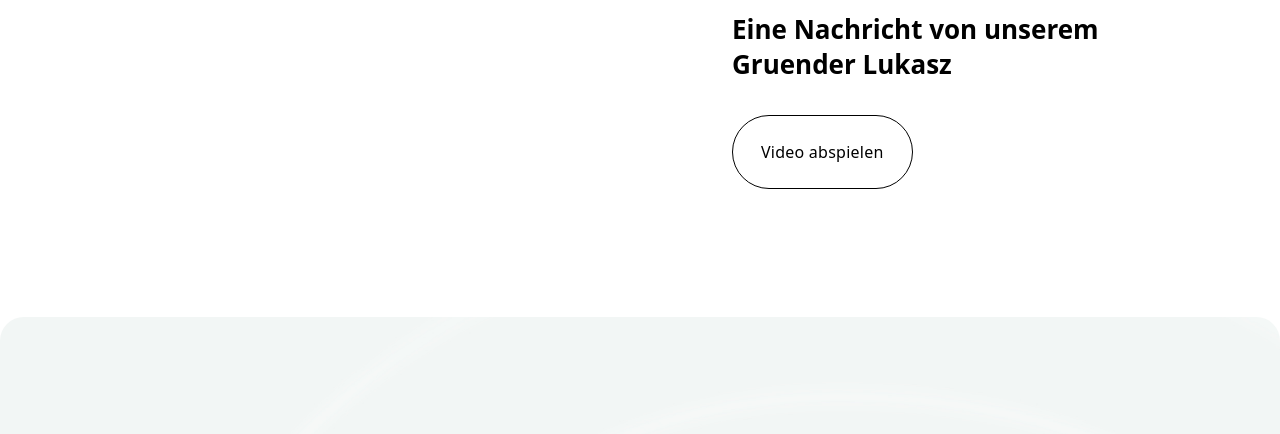
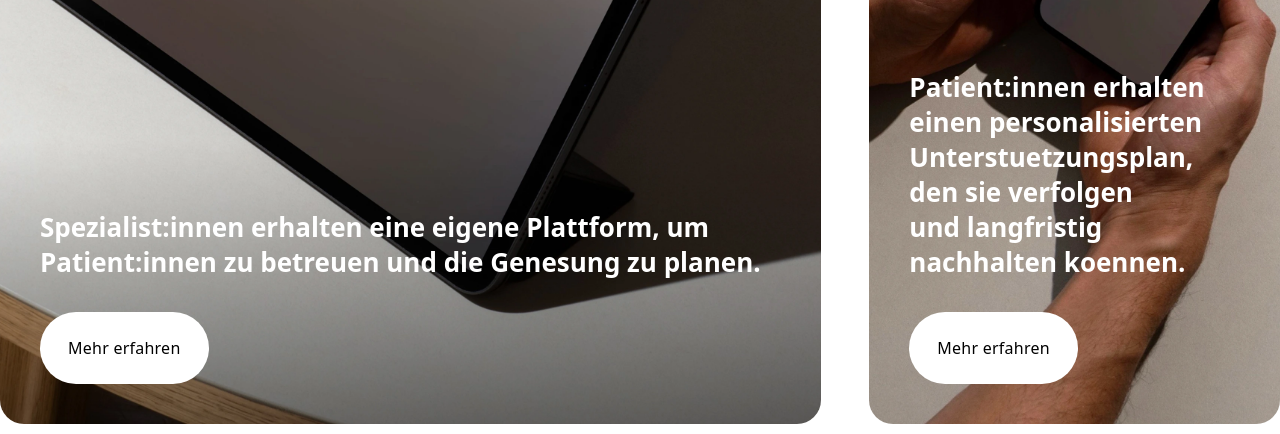
Before and after one commit to Ruby-Care/Website, a Next.js app: page /de/home in a window 1280 px wide. Shown: the part 1936-2370 px from the top of the page. Built offline with nearby package versions, Linux system fonts and the light colour scheme; no server answers; grey boxes are pictures that could not be loaded; a web font is replaced by a local one.

Commit message:
what you'll get foundation

```diff
--- /dev/null
+++ b/app/[locale]/home/components/WhatYouGet/WhatYouGet.module.css
@@ -0,0 +1,82 @@
+.section {
+  padding: var(--space-96) 0 0 0;
+}
+
+.inner {
+  display: grid;
+  grid-template-columns: minmax(0, 2fr) minmax(0, 1fr);
+  gap: var(--space-48);
+  align-items: start;
+
+  @media (max-width: 960px) {
+    grid-template-columns: 1fr;
+  }
+}
+
+.column {
+  display: flex;
+  flex-direction: column;
+  gap: var(--space-32);
+  align-items: flex-start;
+  justify-content: flex-end;
+  min-height: 740px;
+  padding: var(--space-40);
+}
+
+.specialist {
+  border-radius: var(--radius-2xl);
+  background-image: url('/img/for-specialist-bg.webp');
+  background-repeat: no-repeat;
+  background-position: 64%;
+  background-size: cover;
+
+  @media (max-width: 960px) {
+    border-left: none;
+    padding-left: 0;
+  }
+}
+
+.patient {
+  border-radius: var(--radius-2xl);
+  background-image: url('/img/for-patients-bg.webp');
+  background-repeat: no-repeat;
+  background-position: 64%;
+  background-size: cover;
+
+  @media (max-width: 960px) {
+    border-left: none;
+    padding-left: 0;
+  }
+}
+
+.title {
+  margin: 0;
+  color: var(--color-text-on-surface);
+  text-wrap: balance;
+}
+
+.infoModal{
+  background: var(--color-background);
+}
+
+.modalContent {
+  display: flex;
+  flex-direction: column;
+  gap: var(--space-16);
+  padding: var(--space-32);
+}
+
+.modalTitle {
+  margin: 0;
+  color: var(--color-text);
+}
+
+.modalDescription {
+  margin: 0;
+  color: var(--color-text-muted);
+}
+
+.modalActions {
+  display: flex;
+  justify-content: flex-end;
+}
--- /dev/null
+++ b/app/[locale]/home/components/WhatYouGet/WhatYouGet.tsx
@@ -0,0 +1,95 @@
+'use client';
+
+import { useId, useState } from 'react';
+import { useTranslations } from 'next-intl';
+import { Button } from '@/components/Button';
+import { Modal } from '@/components/Modal';
+import styles from './WhatYouGet.module.css';
+
+export function WhatYouGet() {
+  const t = useTranslations('whatYouGet');
+  const [leftOpen, setLeftOpen] = useState(false);
+  const [rightOpen, setRightOpen] = useState(false);
+  const leftTitleId = useId();
+  const rightTitleId = useId();
+
+  return (
+    <section className={styles.section} aria-labelledby={leftTitleId}>
+      <div className={`${styles.inner} container-md`}>
+        <div className={`${styles.column} ${styles.specialist}`}>
+          <h2 id={leftTitleId} className={`${styles.title} type-title`}>
+            {t('left.title')}
+          </h2>
+          <Button
+            type="button"
+            variant="primaryOnDark"
+            size="huge"
+            onClick={() => setLeftOpen(true)}
+          >
+            {t('left.button')}
+          </Button>
+          <Modal
+            isOpen={leftOpen}
+            onClose={() => setLeftOpen(false)}
+            showCloseButton={false}
+            className={styles.infoModal}
+            ariaLabelledBy={`${leftTitleId}-modal`}
+          >
+            {({ close }) => (
+              <div className={styles.modalContent}>
+                <h3 id={`${leftTitleId}-modal`} className={`${styles.modalTitle} type-title`}>
+                  {t('left.modalTitle')}
+                </h3>
+                <p className={`${styles.modalDescription} type-body-regular`}>
+                  {t('left.modalDescription')}
+                </p>
+                <div className={styles.modalActions}>
+                  <Button type="button" variant="secondary" size="large" onClick={close}>
+                    {t('modal.closeLabel')}
+                  </Button>
+                </div>
+              </div>
+            )}
+          </Modal>
+        </div>
+
+        <div className={`${styles.column} ${styles.patient}`}>
+          <h2 id={rightTitleId} className={`${styles.title} type-title`}>
+            {t('right.title')}
+          </h2>
+          <Button
+            type="button"
+            variant="primaryOnDark"
+            size="huge"
+            onClick={() => setRightOpen(true)}
+          >
+            {t('right.button')}
+          </Button>
+          <Modal
+            showCloseButton={false}
+            isOpen={rightOpen}
+            onClose={() => setRightOpen(false)}
+            className={styles.infoModal}
+            ariaLabelledBy={`${rightTitleId}-modal`}
+          >
+            {({ close }) => (
+              <div className={styles.modalContent}>
+                <h3 id={`${rightTitleId}-modal`} className={`${styles.modalTitle} type-title`}>
+                  {t('right.modalTitle')}
+                </h3>
+                <p className={`${styles.modalDescription} type-body-regular`}>
+                  {t('right.modalDescription')}
+                </p>
+                <div className={styles.modalActions}>
+                  <Button type="button" variant="secondary" size="large" onClick={close}>
+                    {t('modal.closeLabel')}
+                  </Button>
+                </div>
+              </div>
+            )}
+          </Modal>
+        </div>
+      </div>
+    </section>
+  );
+}
--- a/app/[locale]/home/page.tsx
+++ b/app/[locale]/home/page.tsx
@@ -6,6 +6,7 @@ import { buildAlternates } from '@/lib/metadata';
 import { Footer } from '@/components/Footer';
 import { Mission } from './components/Mission/Mission';
 import { HowWeHelp } from './components/HowWeHelp/HowWeHelp';
+import { WhatYouGet } from './components/WhatYouGet/WhatYouGet';
 import styles from './page.module.css';
 
 export async function generateMetadata({
@@ -55,6 +56,7 @@ export default function HomePage() {
         </div>
         <Image src="/img/hero-bg.webp" alt="Product demo" className={styles.heroImage} width={1444} height={860} />
       </div>
+      <WhatYouGet />
       <HowWeHelp />
       <Mission />
       <Footer />
--- a/components/Button/Button.module.css
+++ b/components/Button/Button.module.css
@@ -118,6 +118,10 @@
   background-color: transparent;
   color: var(--color-text-on-surface);
 
+  svg{
+    fill: var(--color-text-on-surface);
+  }
+
   &:hover:not(:disabled) {
     background-color: var(--color-surface-ghost-on-dark);
   }
--- a/components/CookieBanner/CookieBanner.module.css
+++ b/components/CookieBanner/CookieBanner.module.css
@@ -31,20 +31,21 @@
   }
 }
 
-.modalContent {
+.cookieModal {
   display: flex;
   flex-direction: column;
   gap: var(--space-32);
-  background-color: var(--color-background-surface);
-  padding: var(--space-32);
+  background-color: var(--color-surface) !important;
+  padding: var(--space-40) !important;
 }
 
 .modalTitle {
   color: var(--color-text-on-surface);
+  margin-bottom: var(--space-24);
 }
 
 .modalDescription {
-  font-size: var(--body);
+  margin-bottom: var(--space-24);
 
   .modalLink {
     text-decoration: underline;
@@ -56,8 +57,7 @@
   display: flex;
   flex-direction: column;
   gap: var(--space-16);
-  margin-top: var(--space-16);
-  margin-bottom: var(--space-16);
+  margin-bottom: var(--space-32);
 }
 
 .option {
@@ -120,16 +120,3 @@
   display: flex;
   justify-content: flex-end;
 }
-
-.cookieModal{
-  padding: var(--space-20);
-  background-color: black;
-  border: none;
-
-}
-/*
-@media (max-width: 768px) {
-  .modalTitle {
-    font-size: var(--font-size-xl);
-  }
-} */
--- a/components/Modal/Modal.module.css
+++ b/components/Modal/Modal.module.css
@@ -23,7 +23,6 @@
   color: var(--color-text);
   border-radius: var(--radius-2xl);
   corner-shape: superellipse(1.25);
-  border: 0.0625rem solid var(--border-color);
   box-shadow: 0 1rem 2.5rem rgba(0, 0, 0, 0.25);
   padding: var(--space-6);
   outline: none;
--- a/messages/de.json
+++ b/messages/de.json
@@ -143,6 +143,23 @@
     "play": "Video abspielen",
     "pause": "Video pausieren"
   },
+  "whatYouGet": {
+    "left": {
+      "title": "Spezialist:innen erhalten eine eigene Plattform, um Patient:innen zu betreuen und die Genesung zu planen.",
+      "button": "Mehr erfahren",
+      "modalTitle": "Fuer klinische Ablaeufe entwickelt",
+      "modalDescription": "Ruby gibt Ihnen einen eigenen Bereich, um die Genesung jedes Patienten zu koordinieren. Die Plattform organisiert Plaene, Aufgaben und Nachverfolgungen, damit nichts verloren geht. Sie hilft Ihrem Team, bewaehrte Abläufe zu standardisieren, ohne klinisches Urteilsvermoegen einzuschränken. Klare Updates fuer Patient:innen reduzieren Rueckfragen und halten alle auf dem gleichen Stand."
+    },
+    "right": {
+      "title": "Patient:innen erhalten einen personalisierten Unterstuetzungsplan, den sie verfolgen und langfristig nachhalten koennen.",
+      "button": "Mehr erfahren",
+      "modalTitle": "Personalisierte Genesungsfuehrung",
+      "modalDescription": "Patient:innen erhalten einen massgeschneiderten Genesungsplan entlang ihres Behandlungspfads. Der Plan ist leicht zu befolgen, mit klaren Schritten und Zeitachsen. Erinnerungen und Check-ins halten sie zwischen den Terminen eingebunden. Fortschrittsanzeigen geben Sicherheit und Transparenz."
+    },
+    "modal": {
+      "closeLabel": "Schliessen"
+    }
+  },
   "seo": {
     "siteName": "Ruby",
     "defaultTitle": "Ruby",
--- a/messages/en.json
+++ b/messages/en.json
@@ -143,6 +143,23 @@
     "play": "Play Video",
     "pause": "Pause Video"
   },
+  "whatYouGet": {
+    "left": {
+      "title": "Specialist get a dedicated platform to manage their patients and plan their recovery.",
+      "button": "Learn more",
+      "modalTitle": "Designed for clinical workflows",
+      "modalDescription": "Ruby gives you a dedicated space to coordinate recovery for each patient. The platform organizes plans, tasks, and follow-ups so nothing slips through the cracks. It helps your team standardize best practices without sacrificing clinical judgment. Clear patient updates reduce back-and-forth and keep everyone aligned."
+    },
+    "right": {
+      "title": "Patients get a personalized support plan they can follow and track over time.",
+      "button": "Learn more",
+      "modalTitle": "Personalized recovery guidance",
+      "modalDescription": "Patients receive a tailored recovery plan built around their care path. The plan is easy to follow with clear steps and timelines. Reminders and check-ins keep them engaged between visits. Progress tracking helps them stay confident and informed."
+    },
+    "modal": {
+      "closeLabel": "Close"
+    }
+  },
   "seo": {
     "siteName": "Ruby",
     "defaultTitle": "Ruby",
--- a/messages/pl.json
+++ b/messages/pl.json
@@ -143,6 +143,23 @@
     "play": "Odtwórz wideo",
     "pause": "Wstrzymaj wideo"
   },
+  "whatYouGet": {
+    "left": {
+      "title": "Specjaliści otrzymują dedykowaną platformę do prowadzenia pacjentów i planowania ich rekonwalescencji.",
+      "button": "Dowiedz się więcej",
+      "modalTitle": "Stworzone dla pracy klinicznej",
+      "modalDescription": "Ruby daje dedykowaną przestrzeń do koordynowania rekonwalescencji każdego pacjenta. Platforma porządkuje plany, zadania i kontrole, aby nic nie umknęło. Pomaga zespołowi standaryzować najlepsze praktyki bez utraty osądu klinicznego. Jasne komunikaty dla pacjentów ograniczają nieporozumienia i utrzymują wszystkich w jednym rytmie."
+    },
+    "right": {
+      "title": "Pacjenci otrzymują spersonalizowany plan wsparcia, który mogą realizować i śledzić w czasie.",
+      "button": "Dowiedz się więcej",
+      "modalTitle": "Spersonalizowane wsparcie w powrocie do zdrowia",
+      "modalDescription": "Pacjenci dostają spersonalizowany plan rekonwalescencji dopasowany do ich ścieżki leczenia. Plan jest prosty w użyciu, z jasnymi krokami i harmonogramem. Przypomnienia i krótkie check-iny pomagają utrzymać zaangażowanie między wizytami. Śledzenie postępów daje im spokój i lepszą orientację."
+    },
+    "modal": {
+      "closeLabel": "Zamknij"
+    }
+  },
   "seo": {
     "siteName": "Ruby",
     "defaultTitle": "Ruby",
```
Also changed, not shown: public/img/for-patients-bg.webp (added), public/img/for-specialist-bg.webp (added).
